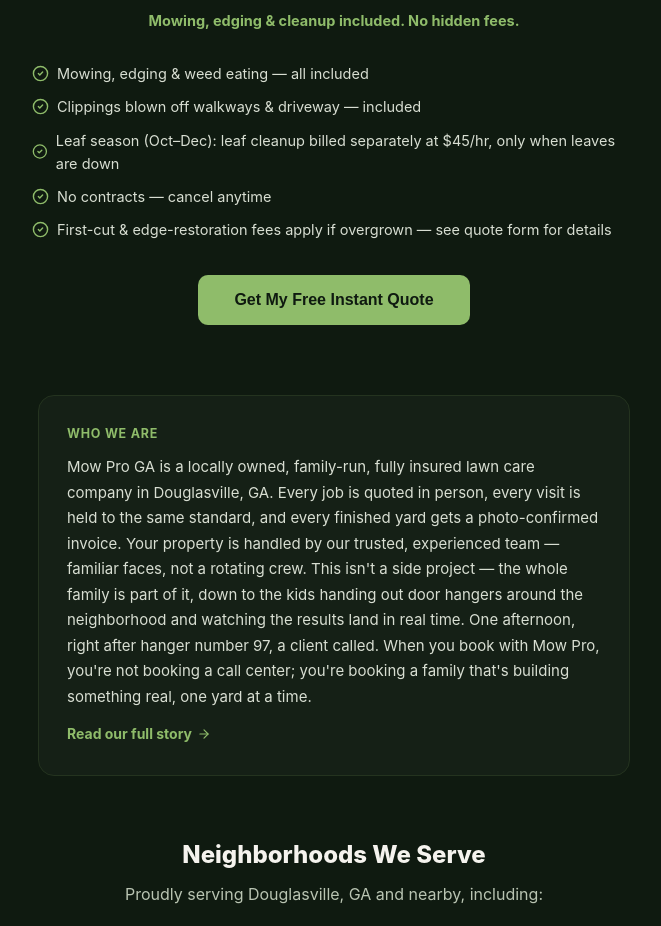
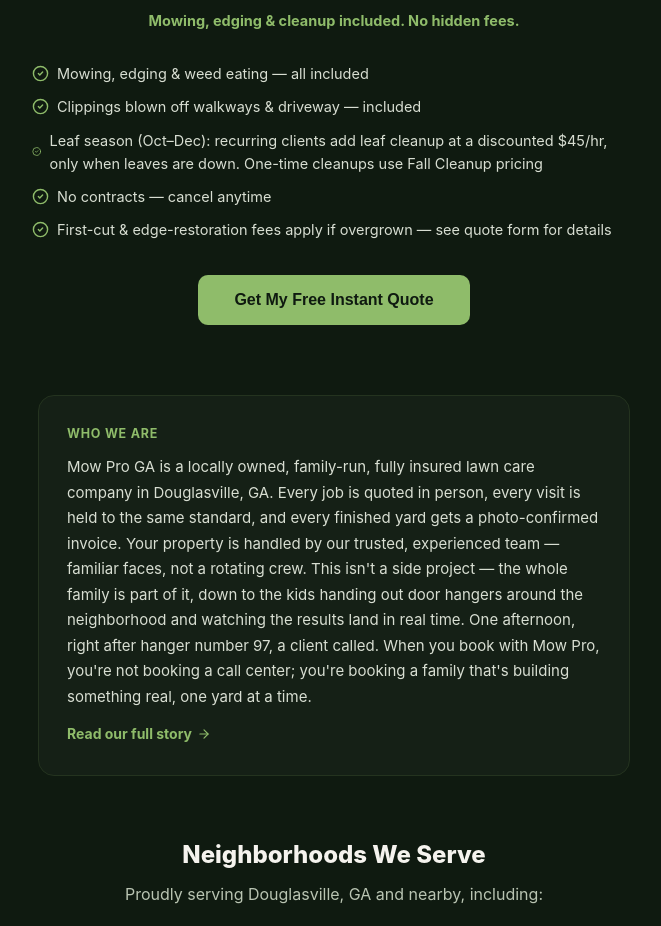
Before and after one commit to mowproga-hub/mowproga-website, a React (Vite) app: page / in a window 1280 px wide. Shown: the part 5100-6026 px from the top of the page, without its empty margins (306-967 px from the left). Built offline with nearby package versions, Linux system fonts and the light colour scheme.

Commit message:
Clarify leaf rate applies to recurring clients; one-time cleanups use fall pricing
Co-Authored-By: Claude Opus 5.5 <noreply@anthropic.com>
Claude-Session: https://claude.ai/code/session_01EAMWZyDeezcZMiycZ8QqFe

```diff
--- a/index.html
+++ b/index.html
@@ -384,7 +384,7 @@
         <ul>
           <li>Mowing, edging &amp; weed eating included</li>
           <li>Clippings blown off walkways &amp; driveway</li>
-          <li>Leaf season (Oct–Dec): leaf cleanup billed separately at $45/hr, only when leaves are down</li>
+          <li>Leaf season (Oct–Dec): recurring clients add leaf cleanup at a discounted $45/hr, only when leaves are down. One-time cleanups use <a href="/fall-cleanup">Fall Cleanup pricing</a></li>
           <li>No contracts — cancel anytime</li>
           <li>First-cut &amp; edge-restoration fees apply if overgrown — confirmed on your quote</li>
         </ul>
--- a/src/App.jsx
+++ b/src/App.jsx
@@ -2208,7 +2208,7 @@ export default function MowProLanding() {
         <div style={{ color: "#B9C4B2", fontSize: 14, marginBottom: 8 }}>per visit</div>
         <div style={{ color: "#8FBC6A", fontSize: 14.5, fontWeight: 700, marginBottom: 30 }}>Mowing, edging & cleanup included. No hidden fees.</div>
         <div style={{ display: "inline-flex", flexDirection: "column", gap: 10, textAlign: "left", marginBottom: 34 }}>
-          {["Mowing, edging & weed eating — all included", "Clippings blown off walkways & driveway — included", "Leaf season (Oct–Dec): leaf cleanup billed separately at $45/hr, only when leaves are down", "No contracts — cancel anytime", "First-cut & edge-restoration fees apply if overgrown — see quote form for details"].map((f) => (
+          {["Mowing, edging & weed eating — all included", "Clippings blown off walkways & driveway — included", "Leaf season (Oct–Dec): recurring clients add leaf cleanup at a discounted $45/hr, only when leaves are down. One-time cleanups use Fall Cleanup pricing", "No contracts — cancel anytime", "First-cut & edge-restoration fees apply if overgrown — see quote form for details"].map((f) => (
             <div key={f} style={{ display: "flex", alignItems: "center", gap: 8, fontSize: 14.5, color: "#D8DED2" }}>
               <CheckCircle2 size={17} color="#8FBC6A" /> {f}
             </div>
```
